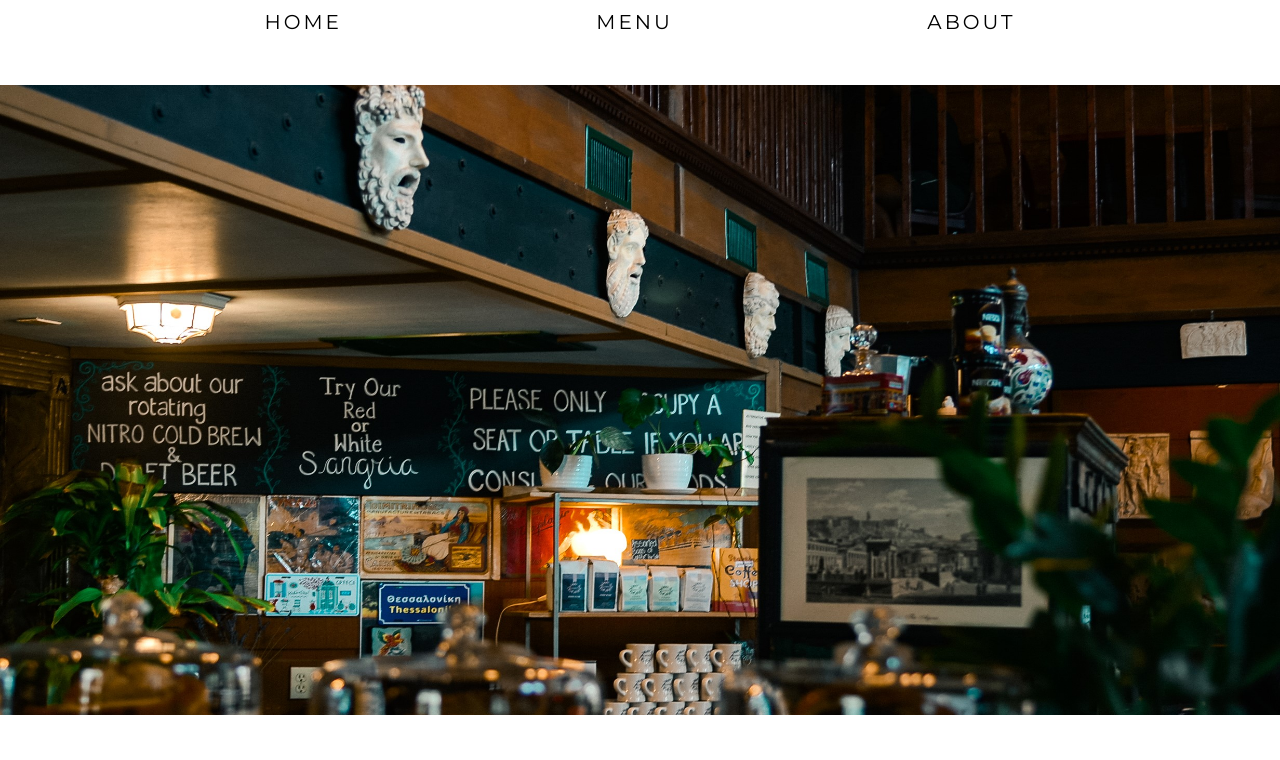
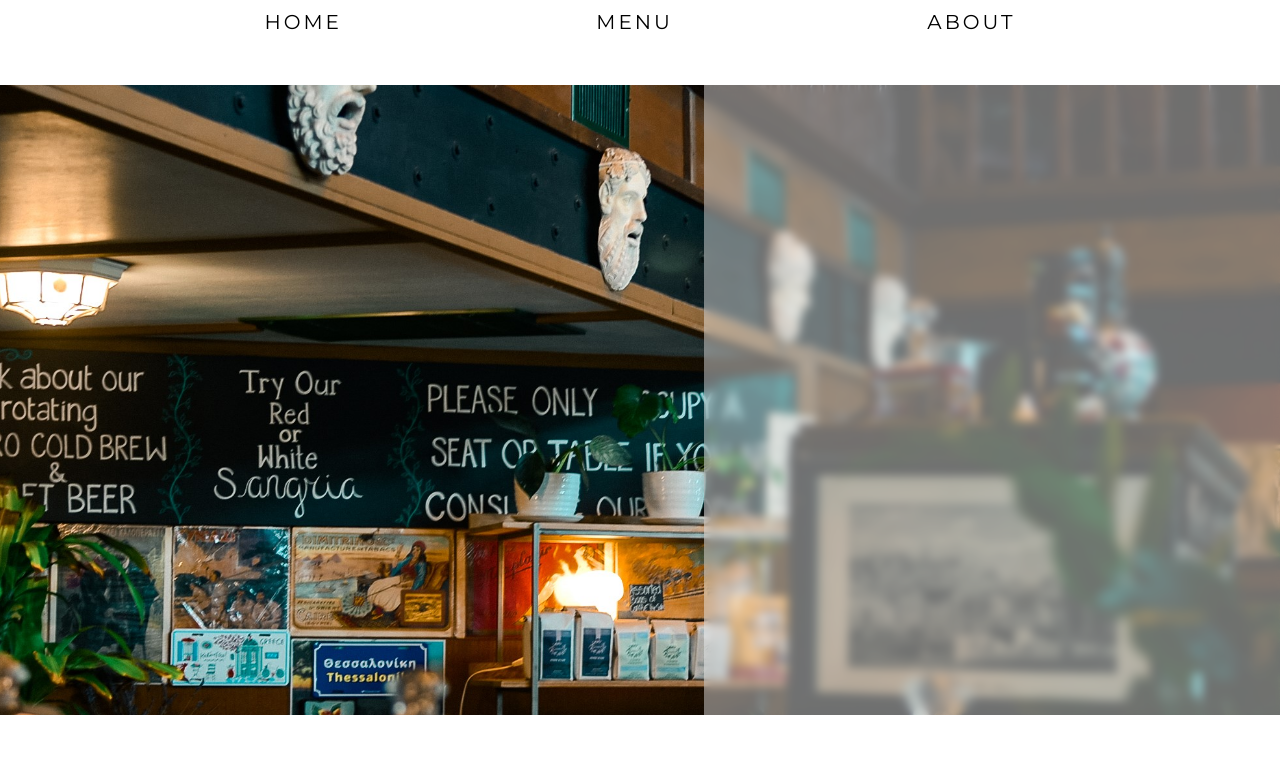
Before and after one commit to JuneDev-html/restaurant, a plain HTML site: page index.html in a window 1280 px wide. Shown: the top 760 px of the page. Drawn offline with Linux system fonts and the light colour scheme; a web font is replaced by a local one.

Commit message:
Create blurred layer

```diff
--- a/index.html
+++ b/index.html
@@ -24,7 +24,9 @@
         <div class="about">ABOUT</div>
       </header>
       <main class="about-main">
-        <div class="image"></div>
+        <div class="image">
+          <div class="haze"></div>
+        </div>
       </main>
       <footer>
         <p class="footer-par">--Built by JuneDev</p>
```
Also changed, not shown: main.js (+1 -1 lines).
